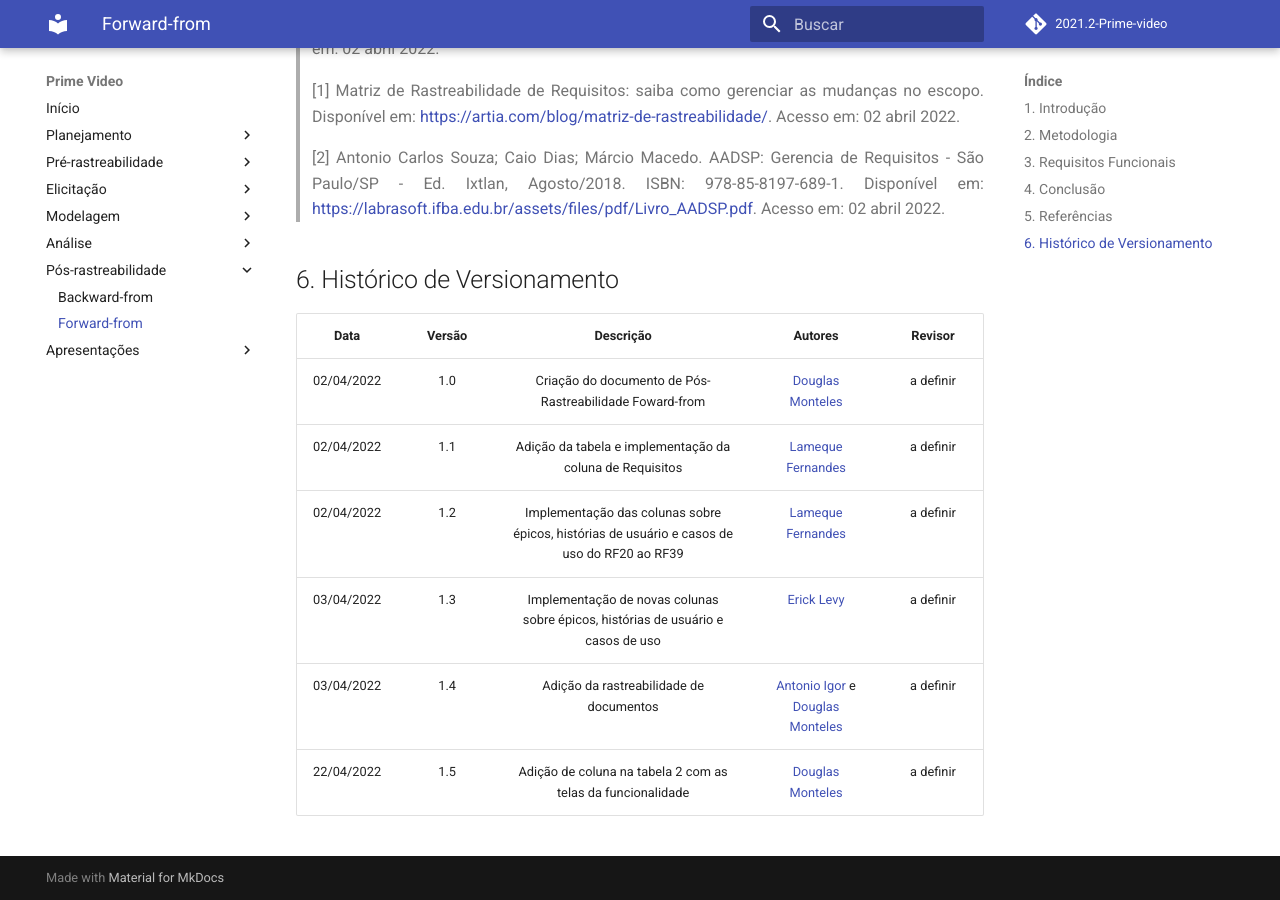
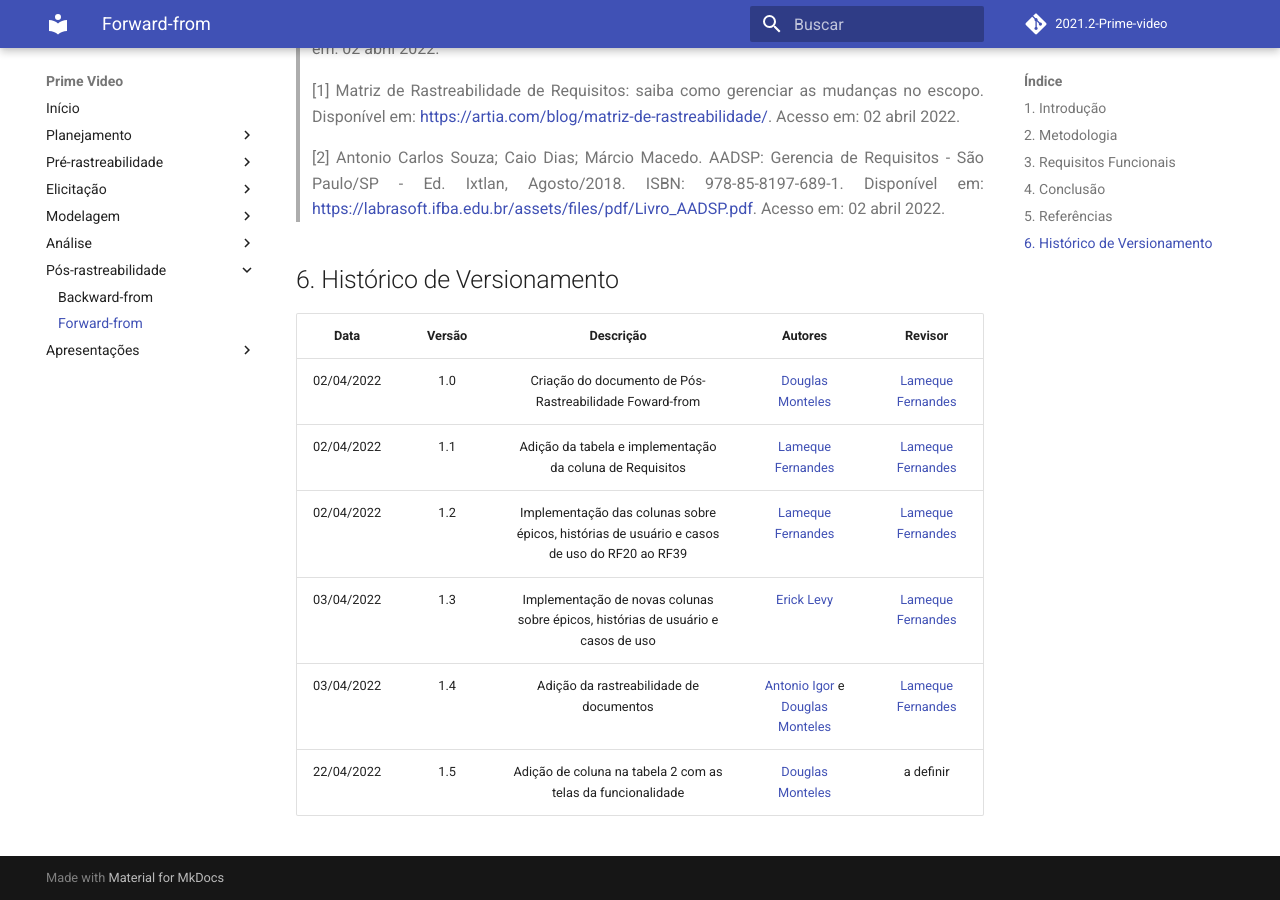
Before and after one commit to Requisitos-de-Software/2021.2-Prime-video, an MkDocs documentation site: the page built from docs/pos-rastreabilidade/forward_from.md, in a window 1280 px wide and 900 px high, scrolled down 3348 px. Built offline with MkDocs 1.6.1 and Material for MkDocs 9.7.7, drawn with Linux system fonts in a browser that asks for light colours; comment, search, counter and statistics services are not loaded.

Commit message:
Adicionando revisor no forward-from

```diff
--- a/docs/pos-rastreabilidade/forward_from.md
+++ b/docs/pos-rastreabilidade/forward_from.md
@@ -114,9 +114,9 @@
 
 | Data | Versão | Descrição | Autores | Revisor |
 | :--: | :----: | :-------: | :-------: | :-------: |
-| 02/04/2022  | 1.0 | Criação do documento de Pós-Rastreabilidade Foward-from | [Douglas Monteles](https://github.com/douglasmonteles) | a definir |
-| 02/04/2022  | 1.1 | Adição da tabela e implementação da coluna de Requisitos | [Lameque Fernandes](https://github.com/lamequefernandes) | a definir |
-| 02/04/2022  | 1.2 | Implementação das colunas sobre épicos, histórias de usuário e casos de uso do RF20 ao RF39 | [Lameque Fernandes](https://github.com/lamequefernandes) | a definir |
-| 03/04/2022  | 1.3 | Implementação de novas colunas sobre épicos, histórias de usuário e casos de uso | [Erick Levy](https://github.com/ericklevy) | a definir |
-| 03/04/2022  | 1.4 | Adição da rastreabilidade de documentos | [Antonio Igor](https://github.com/antonioigorcarvalho) e [Douglas Monteles](https://github.com/douglasmonteles) | a definir |
+| 02/04/2022  | 1.0 | Criação do documento de Pós-Rastreabilidade Foward-from | [Douglas Monteles](https://github.com/douglasmonteles) | [Lameque Fernandes](https://github.com/lamequefernandes) |
+| 02/04/2022  | 1.1 | Adição da tabela e implementação da coluna de Requisitos | [Lameque Fernandes](https://github.com/lamequefernandes) | [Lameque Fernandes](https://github.com/lamequefernandes) |
+| 02/04/2022  | 1.2 | Implementação das colunas sobre épicos, histórias de usuário e casos de uso do RF20 ao RF39 | [Lameque Fernandes](https://github.com/lamequefernandes) | [Lameque Fernandes](https://github.com/lamequefernandes) |
+| 03/04/2022  | 1.3 | Implementação de novas colunas sobre épicos, histórias de usuário e casos de uso | [Erick Levy](https://github.com/ericklevy) | [Lameque Fernandes](https://github.com/lamequefernandes) |
+| 03/04/2022  | 1.4 | Adição da rastreabilidade de documentos | [Antonio Igor](https://github.com/antonioigorcarvalho) e [Douglas Monteles](https://github.com/douglasmonteles) | [Lameque Fernandes](https://github.com/lamequefernandes) |
 | 22/04/2022  | 1.5 | Adição de coluna na tabela 2 com as telas da funcionalidade | [Douglas Monteles](https://github.com/douglasmonteles) | a definir |
```
